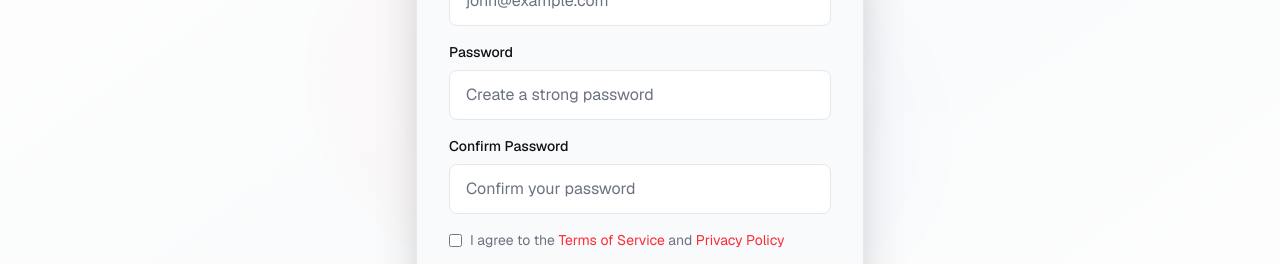
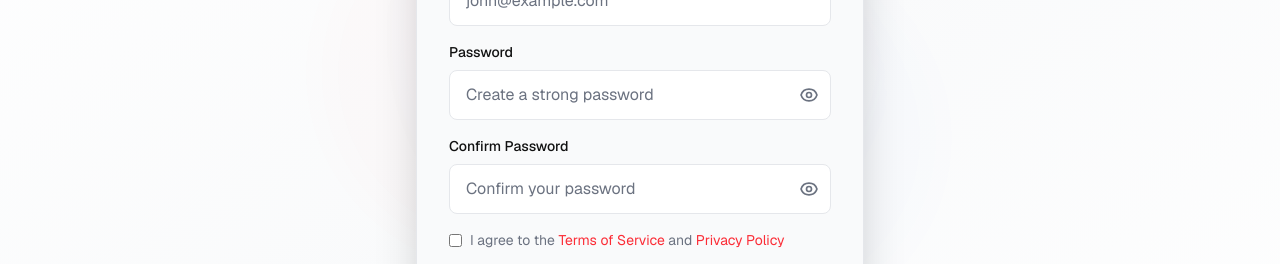
Before and after one commit to mskchaithanyaraj/stride, a Next.js app: page /signup in a window 1280 px wide. Shown: the part 327-591 px from the top of the page. Built offline with nearby package versions, Linux system fonts and the light colour scheme; no server answers.

Commit message:
fixed issues in login

```diff
--- a/app/login/page.tsx
+++ b/app/login/page.tsx
@@ -11,6 +11,7 @@ import { useAuth } from "@/contexts/AuthContext";
 export default function Login() {
   const [email, setEmail] = useState("");
   const [password, setPassword] = useState("");
+  const [showPassword, setShowPassword] = useState(false);
   const [isLoading, setIsLoading] = useState(false);
   const [isGoogleLoading, setIsGoogleLoading] = useState(false);
   const { signIn, signInWithGoogle } = useAuth();
@@ -110,15 +111,58 @@ export default function Login() {
                 >
                   Password
                 </label>
+                <div className="relative">
                   <input
                     id="password"
-                  type="password"
+                    type={showPassword ? "text" : "password"}
                     value={password}
                     onChange={(e) => setPassword(e.target.value)}
-                  className="w-full px-4 py-3 rounded-lg bg-[var(--background)] border border-[var(--border)] text-[var(--foreground)] focus:outline-none focus:ring-2 focus:ring-red-500 focus:border-transparent transition-colors"
+                    className="w-full px-4 py-3 pr-12 rounded-lg bg-[var(--background)] border border-[var(--border)] text-[var(--foreground)] focus:outline-none focus:ring-2 focus:ring-red-500 focus:border-transparent transition-colors"
                     placeholder="Enter your password"
                     required
                   />
+                  <button
+                    type="button"
+                    onClick={() => setShowPassword(!showPassword)}
+                    className="absolute right-3 top-1/2 transform -translate-y-1/2 text-[var(--muted)] hover:text-[var(--foreground)] transition-colors"
+                  >
+                    {showPassword ? (
+                      <svg
+                        className="w-5 h-5"
+                        fill="none"
+                        stroke="currentColor"
+                        viewBox="0 0 24 24"
+                      >
+                        <path
+                          strokeLinecap="round"
+                          strokeLinejoin="round"
+                          strokeWidth={2}
+                          d="M13.875 18.825A10.05 10.05 0 0112 19c-4.478 0-8.268-2.943-9.543-7a9.97 9.97 0 011.563-3.029m5.858.908a3 3 0 114.243 4.243M9.878 9.878l4.242 4.242M9.878 9.878L3 3m6.878 6.878L21 21"
+                        />
+                      </svg>
+                    ) : (
+                      <svg
+                        className="w-5 h-5"
+                        fill="none"
+                        stroke="currentColor"
+                        viewBox="0 0 24 24"
+                      >
+                        <path
+                          strokeLinecap="round"
+                          strokeLinejoin="round"
+                          strokeWidth={2}
+                          d="M15 12a3 3 0 11-6 0 3 3 0 016 0z"
+                        />
+                        <path
+                          strokeLinecap="round"
+                          strokeLinejoin="round"
+                          strokeWidth={2}
+                          d="M2.458 12C3.732 7.943 7.523 5 12 5c4.478 0 8.268 2.943 9.542 7-1.274 4.057-5.064 7-9.542 7-4.477 0-8.268-2.943-9.542-7z"
+                        />
+                      </svg>
+                    )}
+                  </button>
+                </div>
               </div>
 
               <div className="flex items-center justify-between">
--- a/app/signup/page.tsx
+++ b/app/signup/page.tsx
@@ -15,6 +15,8 @@ export default function SignUp() {
     password: "",
     confirmPassword: "",
   });
+  const [showPassword, setShowPassword] = useState(false);
+  const [showConfirmPassword, setShowConfirmPassword] = useState(false);
   const [isLoading, setIsLoading] = useState(false);
   const [isGoogleLoading, setIsGoogleLoading] = useState(false);
   const [errors, setErrors] = useState<{ [key: string]: string }>({});
@@ -87,9 +89,7 @@ export default function SignUp() {
     if (error) {
       toast.error(error.message || "Registration failed. Please try again.");
     } else {
-      toast.success(
-        "Registration successful! Please check your email to verify your account."
-      );
+      toast.success("Registration successful! Enjoy Stride.");
       // Clear form
       setFormData({
         firstName: "",
@@ -240,19 +240,62 @@ export default function SignUp() {
                 >
                   Password
                 </label>
+                <div className="relative">
                   <input
                     id="password"
                     name="password"
-                  type="password"
+                    type={showPassword ? "text" : "password"}
                     value={formData.password}
                     onChange={handleChange}
-                  className={`w-full px-4 py-3 rounded-lg bg-[var(--background)] border ${
+                    className={`w-full px-4 py-3 pr-12 rounded-lg bg-[var(--background)] border ${
                       errors.password
                         ? "border-red-500"
                         : "border-[var(--border)]"
                     } text-[var(--foreground)] focus:outline-none focus:ring-2 focus:ring-red-500 focus:border-transparent transition-colors`}
                     placeholder="Create a strong password"
                   />
+                  <button
+                    type="button"
+                    onClick={() => setShowPassword(!showPassword)}
+                    className="absolute right-3 top-1/2 transform -translate-y-1/2 text-[var(--muted)] hover:text-[var(--foreground)] transition-colors"
+                  >
+                    {showPassword ? (
+                      <svg
+                        className="w-5 h-5"
+                        fill="none"
+                        stroke="currentColor"
+                        viewBox="0 0 24 24"
+                      >
+                        <path
+                          strokeLinecap="round"
+                          strokeLinejoin="round"
+                          strokeWidth={2}
+                          d="M13.875 18.825A10.05 10.05 0 0112 19c-4.478 0-8.268-2.943-9.543-7a9.97 9.97 0 011.563-3.029m5.858.908a3 3 0 114.243 4.243M9.878 9.878l4.242 4.242M9.878 9.878L3 3m6.878 6.878L21 21"
+                        />
+                      </svg>
+                    ) : (
+                      <svg
+                        className="w-5 h-5"
+                        fill="none"
+                        stroke="currentColor"
+                        viewBox="0 0 24 24"
+                      >
+                        <path
+                          strokeLinecap="round"
+                          strokeLinejoin="round"
+                          strokeWidth={2}
+                          d="M15 12a3 3 0 11-6 0 3 3 0 016 0z"
+                        />
+                        <path
+                          strokeLinecap="round"
+                          strokeLinejoin="round"
+                          strokeWidth={2}
+                          d="M2.458 12C3.732 7.943 7.523 5 12 5c4.478 0 8.268 2.943 9.542 7-1.274 4.057-5.064 7-9.542 7-4.477 0-8.268-2.943-9.542-7z"
+                        />
+                      </svg>
+                    )}
+                  </button>
+                </div>
                 {errors.password && (
                   <p className="text-red-500 text-xs mt-1">{errors.password}</p>
                 )}
@@ -265,19 +308,62 @@ export default function SignUp() {
                 >
                   Confirm Password
                 </label>
+                <div className="relative">
                   <input
                     id="confirmPassword"
                     name="confirmPassword"
-                  type="password"
+                    type={showConfirmPassword ? "text" : "password"}
                     value={formData.confirmPassword}
                     onChange={handleChange}
-                  className={`w-full px-4 py-3 rounded-lg bg-[var(--background)] border ${
+                    className={`w-full px-4 py-3 pr-12 rounded-lg bg-[var(--background)] border ${
                       errors.confirmPassword
                         ? "border-red-500"
                         : "border-[var(--border)]"
                     } text-[var(--foreground)] focus:outline-none focus:ring-2 focus:ring-red-500 focus:border-transparent transition-colors`}
                     placeholder="Confirm your password"
                   />
+                  <button
+                    type="button"
+                    onClick={() => setShowConfirmPassword(!showConfirmPassword)}
+                    className="absolute right-3 top-1/2 transform -translate-y-1/2 text-[var(--muted)] hover:text-[var(--foreground)] transition-colors"
+                  >
+                    {showConfirmPassword ? (
+                      <svg
+                        className="w-5 h-5"
+                        fill="none"
+                        stroke="currentColor"
+                        viewBox="0 0 24 24"
+                      >
+                        <path
+                          strokeLinecap="round"
+                          strokeLinejoin="round"
+                          strokeWidth={2}
+                          d="M13.875 18.825A10.05 10.05 0 0112 19c-4.478 0-8.268-2.943-9.543-7a9.97 9.97 0 011.563-3.029m5.858.908a3 3 0 114.243 4.243M9.878 9.878l4.242 4.242M9.878 9.878L3 3m6.878 6.878L21 21"
+                        />
+                      </svg>
+                    ) : (
+                      <svg
+                        className="w-5 h-5"
+                        fill="none"
+                        stroke="currentColor"
+                        viewBox="0 0 24 24"
+                      >
+                        <path
+                          strokeLinecap="round"
+                          strokeLinejoin="round"
+                          strokeWidth={2}
+                          d="M15 12a3 3 0 11-6 0 3 3 0 016 0z"
+                        />
+                        <path
+                          strokeLinecap="round"
+                          strokeLinejoin="round"
+                          strokeWidth={2}
+                          d="M2.458 12C3.732 7.943 7.523 5 12 5c4.478 0 8.268 2.943 9.542 7-1.274 4.057-5.064 7-9.542 7-4.477 0-8.268-2.943-9.542-7z"
+                        />
+                      </svg>
+                    )}
+                  </button>
+                </div>
                 {errors.confirmPassword && (
                   <p className="text-red-500 text-xs mt-1">
                     {errors.confirmPassword}
--- a/contexts/AuthContext.tsx
+++ b/contexts/AuthContext.tsx
@@ -33,7 +33,7 @@ export function AuthProvider({ children }: { children: React.ReactNode }) {
   const router = useRouter();
 
   // Track welcome messages more reliably
-  const hasShownWelcome = useRef(false);
+  const welcomedUserIds = useRef<Set<string>>(new Set());
   const lastAuthTime = useRef<number>(0);
   const isEmailPasswordAuth = useRef(false);
 
@@ -59,12 +59,13 @@ export function AuthProvider({ children }: { children: React.ReactNode }) {
       setLoading(false);
 
       // Only show welcome for OAuth (Google) sign-in, not email/password
-      // and only if it's a recent sign-in (not browser focus/blur)
+      // Use user ID tracking to prevent duplicate welcomes (including browser focus)
       if (
         event === "SIGNED_IN" &&
         session?.user &&
         !isEmailPasswordAuth.current && // Not email/password auth
-        Date.now() - lastAuthTime.current < 30000 // Within 30 seconds of auth attempt
+        !welcomedUserIds.current.has(session.user.id) && // Haven't welcomed this user yet
+        Date.now() - lastAuthTime.current < 120000 // Within 2 minutes of auth attempt
       ) {
         toast.success(
           `Welcome ${
@@ -73,12 +74,13 @@ export function AuthProvider({ children }: { children: React.ReactNode }) {
             "User"
           }!`
         );
+        welcomedUserIds.current.add(session.user.id);
       }
 
       // Only show toast for sign-out events
       if (event === "SIGNED_OUT") {
         toast.success("Signed out successfully");
-        hasShownWelcome.current = false;
+        welcomedUserIds.current.clear(); // Clear welcomed users on sign out
         isEmailPasswordAuth.current = false;
       }
 
@@ -104,7 +106,9 @@ export function AuthProvider({ children }: { children: React.ReactNode }) {
     });
 
     // Show welcome toast only for email/password sign-in
+    // and mark user as welcomed to prevent duplicate from onAuthStateChange
     if (!error && data.user) {
+      welcomedUserIds.current.add(data.user.id); // Prevent duplicate welcome
       toast.success(
         `Welcome back ${
           data.user.user_metadata?.first_name ||
```
Lines whose indentation alone changed are shown as unchanged.
